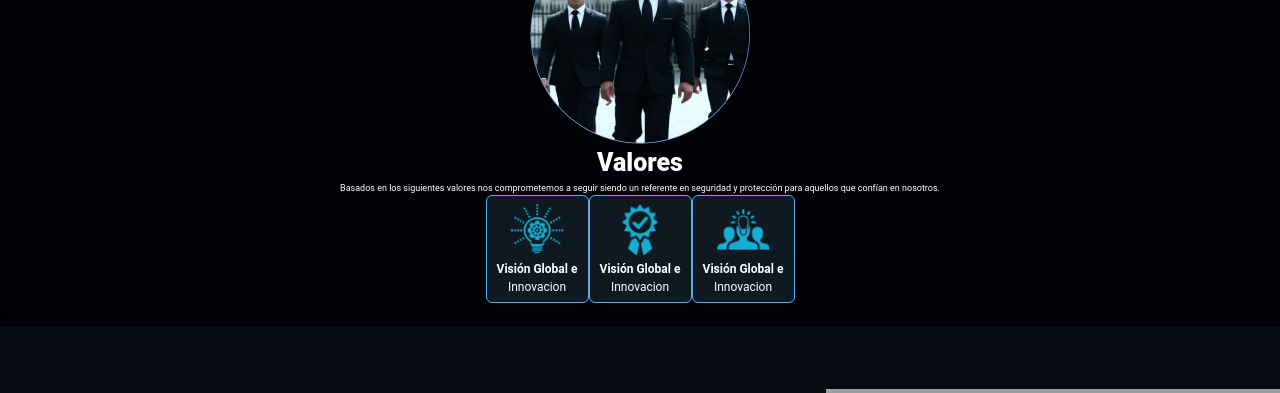
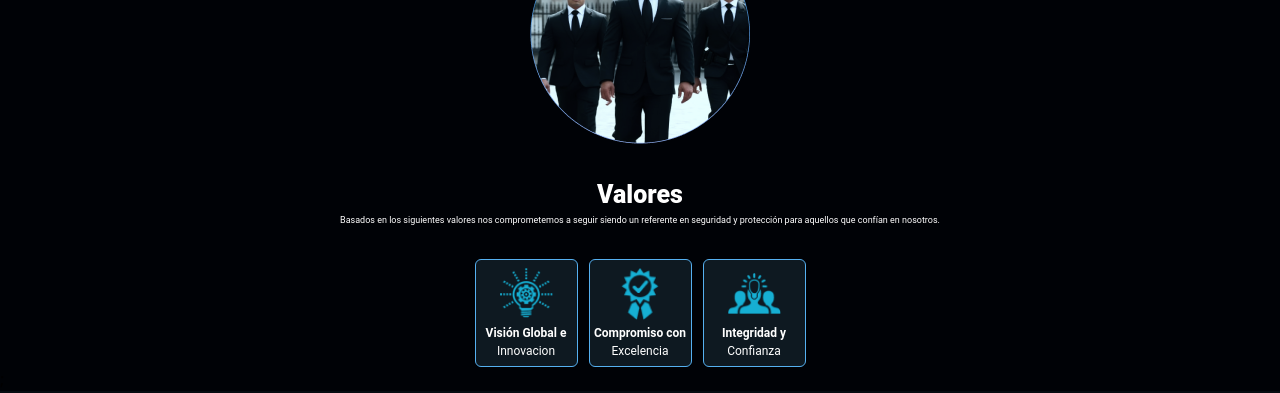
Before and after one commit to LarkinBaumann/larkinsecurity, a Next.js app: page /Acerca in a window 1280 px wide. Shown: the part 2896-3289 px from the top of the page. Built offline with nearby package versions, Linux system fonts and the light colour scheme; grey boxes are pictures that could not be loaded.

Commit message:
Update styles and layout in Valores component

```diff
--- a/src/components/Acerca/Valores/Valores.jsx
+++ b/src/components/Acerca/Valores/Valores.jsx
@@ -4,7 +4,7 @@ import ValoresCard from './ValoresCard'
 function Valores() {
   return (
     <div
-    className='w-full h-full flex flex-col items-center justify-center text-white px-4  '
+    className='w-full h-full flex flex-col items-center justify-center text-white px-4 mt-8 '
     >
 
     <h2 className='text-[25px] font-header font-extrabold'>
@@ -13,7 +13,7 @@ function Valores() {
     <p className='text-[9px] font-paragraph font-semiblack leadong-[15px] text-center'>
     Basados en los siguientes valores nos comprometemos a seguir siendo un referente en seguridad y protección para aquellos que confían en nosotros.
     </p>
-    <div className='w-full h-full flex flex-row justify-center items-center'>
+    <div className='w-full h-full flex flex-row justify-center items-center gap-[11px] mt-8'>
         <ValoresCard
         icono={'/assets/icons/innovacion.png'}
         titulo={'Visión Global e'}
@@ -21,13 +21,13 @@ function Valores() {
         />
         <ValoresCard
         icono={'/assets/icons/compromiso.png'}
-        titulo={'Visión Global e'}
-        parrafo={'Innovacion'}
+        titulo={'Compromiso con'}
+        parrafo={'Excelencia'}
         />
         <ValoresCard
         icono={'/assets/icons/integridad.png'}
-        titulo={'Visión Global e'}
-        parrafo={'Innovacion'}
+        titulo={'Integridad y'}
+        parrafo={'Confianza'}
         />
     </div>
     </div>
```
